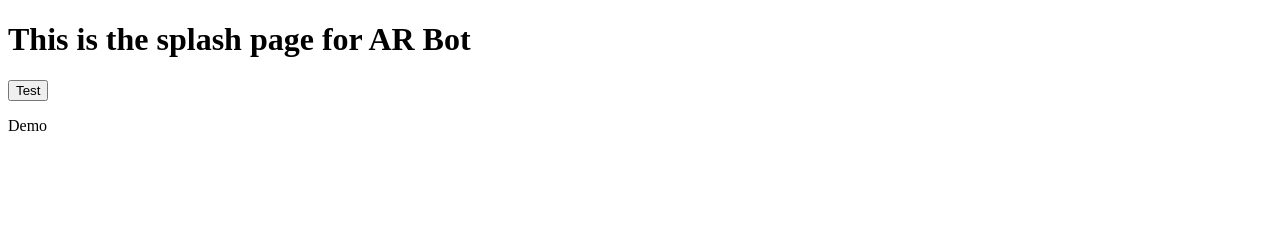
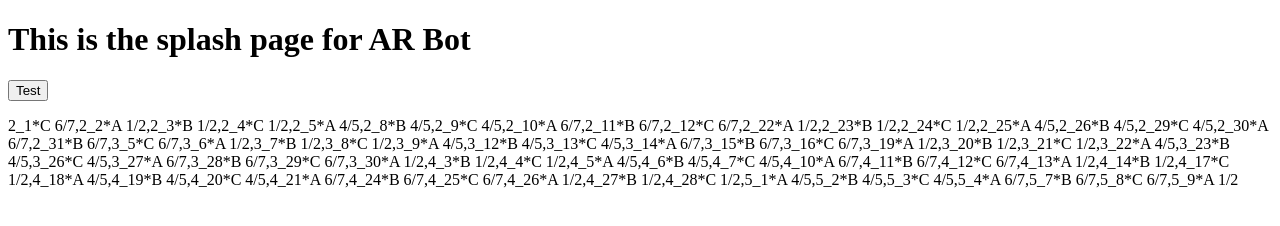
Before and after one commit to asif4318/ar-bot, a website: page public/index.html in a window 1280 px wide. Both pictures are taken after a click on the button "Test". Drawn offline with Linux system fonts and the light colour scheme.

Commit message:
moved script directly into <script> tag for vercel

```diff
--- a/public/index.html
+++ b/public/index.html
@@ -1,17 +1,104 @@
 <!DOCTYPE html>
 <html lang="en">
-<head>
-    <meta charset="UTF-8">
-    <meta http-equiv="X-UA-Compatible" content="IE=edge">
-    <meta name="viewport" content="width=device-width, initial-scale=1.0">
+  <head>
+    <meta charset="UTF-8" />
+    <meta http-equiv="X-UA-Compatible" content="IE=edge" />
+    <meta name="viewport" content="width=device-width, initial-scale=1.0" />
     <title>AR BOT</title>
-</head>
-<body>
+  </head>
+  <body>
     <h1>This is the splash page for AR Bot</h1>
     <button onclick="changeDemo()">Test</button>
 
-    <p id=demo>Demo</p>
+    <p id="demo">Demo</p>
 
-    <script src="./script.js"/>
-</body>
+    <script>
+      const MarchHolidays = [15, 16, 17, 18, 19];
+      const AprilHolidays = [1, 2];
+      const MayHolidays = [31];
+      const JuneHolidays = [
+        10,
+        11,
+        12,
+        13,
+        14,
+        15,
+        16,
+        17,
+        18,
+        19,
+        20,
+        21,
+        22,
+        23,
+        24,
+        25,
+        26,
+        27,
+        28,
+        29,
+        30,
+      ];
+
+      const arRotation = [
+        "A 1/2",
+        "B 1/2",
+        "C 1/2",
+        "A 4/5",
+        "B 4/5",
+        "C 4/5",
+        "A 6/7",
+        "B 6/7",
+        "C 6/7",
+      ];
+
+      const holidays = [
+        MarchHolidays,
+        AprilHolidays,
+        MayHolidays,
+        JuneHolidays,
+      ];
+
+      getSchoolDaysInMonth = (year, month, blockOutDates) => {
+        const days = [];
+        let date = new Date(year, month);
+        while (date.getMonth() === month) {
+          if (
+            ![0, 6].includes(date.getDay()) &&
+            !blockOutDates.includes(date.getDate())
+          )
+            days.push(month + "_" + date.getDate());
+          date.setDate(date.getDate() + 1);
+        }
+        return days;
+      };
+
+      let monthArray = ["January", "February", "March", "April", "May", "June"];
+
+      getSchoolDaysInSemester = () => {
+        let array = [];
+        for (let i = 2; i < monthArray.length; i++) {
+          array = array.concat(getSchoolDaysInMonth(2021, i, holidays[i - 2]));
+        }
+        return array;
+      };
+
+      function appendAR() {
+        let appendedDays = [];
+        let semesterDays = getSchoolDaysInSemester();
+        for (let i = 0; i < semesterDays.length; i++) {
+          appendedDays.push(
+            semesterDays[i] + "*" + arRotation[(i + 8) % arRotation.length]
+          );
+        }
+        return appendedDays;
+      }
+
+      console.log(appendAR());
+
+      function changeDemo() {
+        document.getElementById("demo").innerHTML = appendAR();
+      }
+    </script>
+  </body>
 </html>
```
